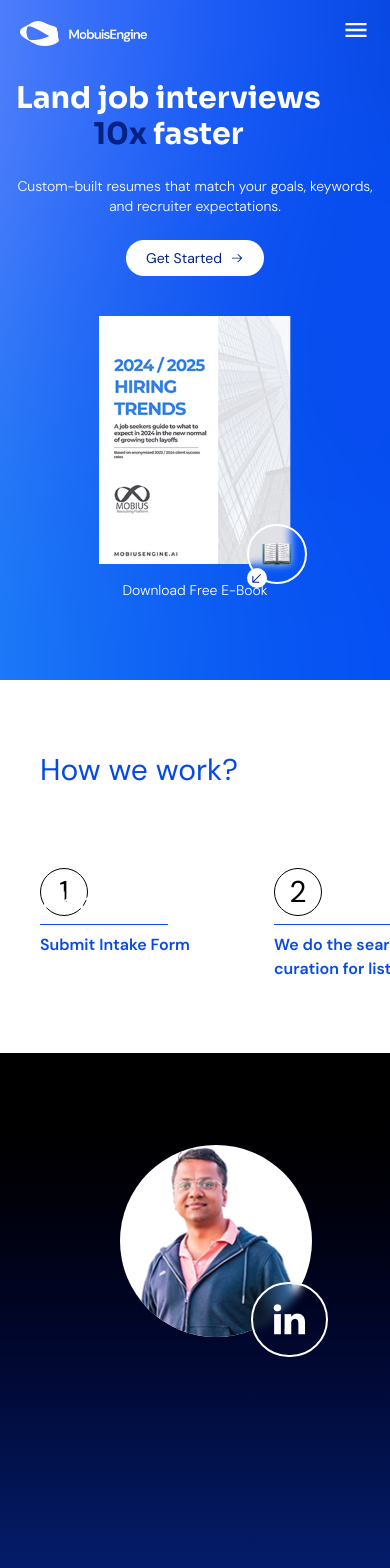
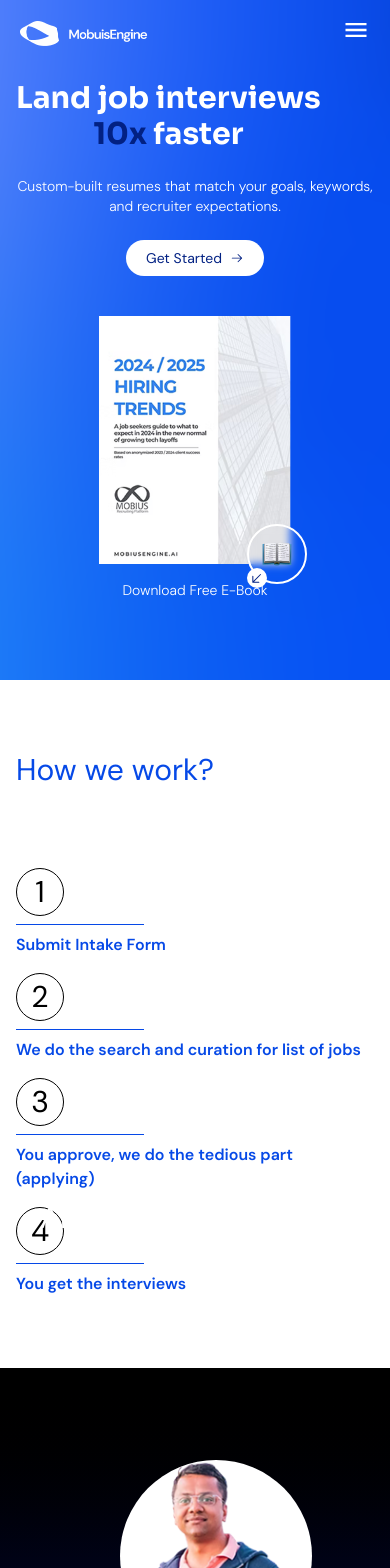
Before and after one commit to ashibullah/MobiusEngine.ai, a React (Vite) app: page / in a window 390 px wide. Shown: the top 1568 px of the page. Built offline with nearby package versions, Linux system fonts and the light colour scheme.

Commit message:
responsive

```diff
--- a/src/components/WorkSteps.jsx
+++ b/src/components/WorkSteps.jsx
@@ -1,20 +1,20 @@
 import WorkStep from "./Shared/WorkStep";
 
 const WorkSteps = () => {
-    const step1= 'Submit Intake Form';
-    const step2 = 'We do the search and curation for list of jobs'
-    const step3 = 'You approve, we do the tedious part (applying)'
-    const step4 = 'You get the interviews'
+    const step1 = 'Submit Intake Form';
+    const step2 = 'We do the search and curation for list of jobs';
+    const step3 = 'You approve, we do the tedious part (applying)';
+    const step4 = 'You get the interviews';
+
     return (
-        <div className=" px-10 py-18 w-[1000px] mx-auto">
+        <div className="px-4 md:px-10 py-18 w-full md:w-[1000px] mx-auto">
             <h1 className='text-lightblue text-3xl mb-20'>How we work?</h1>
-            <div className="grid grid-cols-4 gap-4 mt-5">
-                <WorkStep num={1} des={step1}/>
-                <WorkStep num={2} des={step2}/>
-                <WorkStep num={3} des={step3}/>
-                <WorkStep num={4} des={step4}/>
+            <div className="grid grid-cols-1 sm:grid-cols-2 lg:grid-cols-4 gap-4 mt-5">
+                <WorkStep num={1} des={step1} />
+                <WorkStep num={2} des={step2} />
+                <WorkStep num={3} des={step3} />
+                <WorkStep num={4} des={step4} />
             </div>
-
         </div>
     );
 };
```
